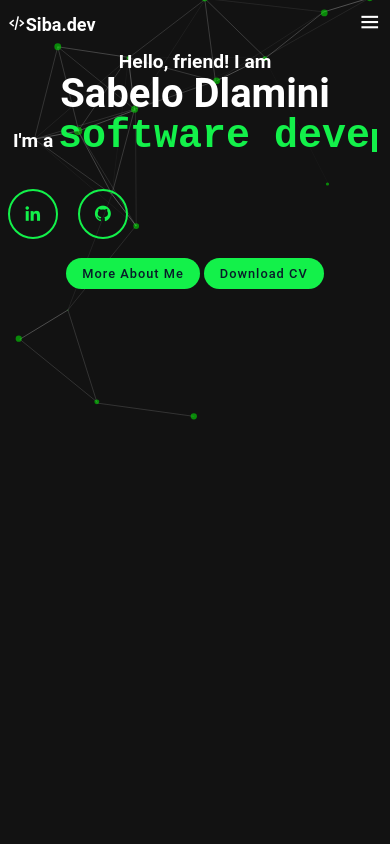
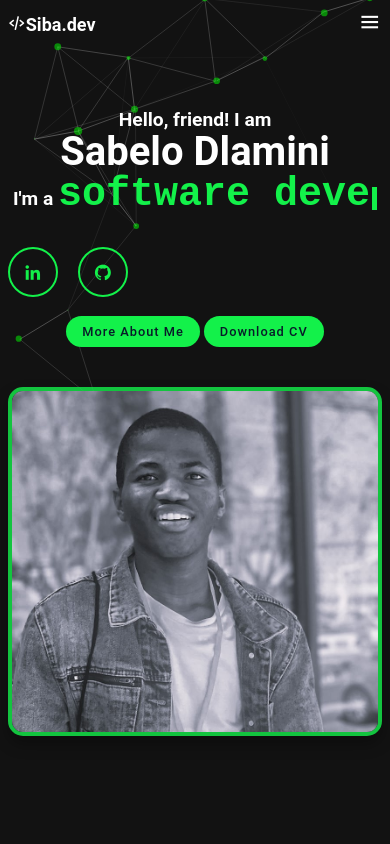
Before and after one commit to sabelosiba/portfolio, a plain HTML site: page index.html in a window 390 px wide. Shown: the top 844 px of the page. Drawn offline with nearby package versions, Linux system fonts and the light colour scheme.

Commit message:
upload image

```diff
--- a/index.html
+++ b/index.html
@@ -38,7 +38,11 @@
             <a href="#about" class="btn-box">More About Me</a>
             <a href="data/Sabelo Dlamini CV_240621_101808.pdf" class="btn-cv" download>Download CV</a>
         </div>
+        <div class="home-image">
+            <img src="data/portfolio-image.jpg" alt="Sabelo Dlamini Portfolio"  width="400" height="500">
+        </div>
     </section>
+
 
     <section class="about" id="about">
     <div class="about-container">
@@ -55,7 +59,7 @@
             <div class="interests">
                 <p>
                     computer <span class="highlight">networks</span> |
-                    cybersecurity <span class="highlight">development</span> |
+                    cybersecurity |
                     software <span class="highlight">development</span> |
                     cloud <span class="highlight">computing</span>
                 </p>
@@ -322,7 +326,7 @@
                                     <a href="https://github.com/sabelosiba/PowerBI" data-tooltip=""><i class='bx bxl-github'></i></a>
                                 </li>
                                 <li>
-                                    <a href="#" data-tooltip=""><i class='bx bx-slideshow'></i></a>
+                                    <a href="https://www.canva.com/design/DAGIjycehlw/KA8FNxNcosbojZotD2xzhQ/edit?utm_content=DAGIjycehlw&utm_campaign=designshare&utm_medium=link2&utm_source=sharebutton" data-tooltip=""><i class='bx bx-slideshow'></i></a>
                                 </li>
                             </ul>
                         </div>
@@ -374,13 +378,13 @@
                                 <a href="#" data-tooltip=""><i class='bx bxl-github'></i></a>
                             </li>
                             <li>
-                                <a href="#" data-tooltip=""><i class='bx bx-slideshow'></i></a>
+                                <a href="https://www.canva.com/design/DAGLXz8K-Rs/6DrzhObZjIemmt-FPvZ0JA/edit?utm_content=DAGLXz8K-Rs&utm_campaign=designshare&utm_medium=link2&utm_source=sharebutton" data-tooltip=""><i class='bx bx-slideshow'></i></a>
                             </li>
                         </ul>
                     </div>
                 </div>
                 <div class="project-image">
-                    <img src="data/functionappflow.jpg" alt="Project 2">
+                    <img src="data/funct.PNG" alt="Project 2">
                 </div>
             </div>
             <button class="next-button"><svg xmlns="http://www.w3.org/2000/svg" width="60" height="60" viewBox="0 0 24 24" style="fill: rgba(0, 0, 0, 1);transform: rotate(180deg);msFilter: progid:DXImageTransform.Microsoft.BasicImage(rotation=2);"><path d="M21 11H6.414l5.293-5.293-1.414-1.414L2.586 12l7.707 7.707 1.414-1.414L6.414 13H21z"></path></svg></button>
--- a/stylesheet.css
+++ b/stylesheet.css
@@ -161,21 +161,31 @@ body.dark-mode {
     background: transparent; /* Adjust this if you have a specific background color or image */
     color: #ffffff;
     overflow: hidden; /* Ensure no overflow issues */
+    position: relative;
 }
 
 #particles-js {
-    background: #121212(184, 182, 182);
+    background: #121212;
     position: absolute;
     top: 0;
-    right: 0;
-    width: 50%;
-    height: 100%;
-    z-index: 1; /* Behind the content */
+    left: 0;
+    width: 100%; /* Cover the full width of the .home section */
+    height: 100%; /* Cover the full height of the .home section */
+    z-index: 1; /* Behind the content and image */
 }
 
 .home-content {
     width: 50%;
     z-index: 2; /* Above the particles */
+}
+
+.home-image {
+    width: 50%;
+    z-index: 3; /* Above the particles */
+    display: flex;
+    align-items: center;
+    justify-content: center;
+    position: relative;
 }
 
 .home-content h1 {
@@ -196,7 +206,7 @@ body.dark-mode {
 .home-sci {
     margin-top: 30px;
     display: flex;
-    justify-content: left; /* Center icons horizontally */
+    justify-content: left; /* Align icons to the left */
     gap: 20px;
 }
 
@@ -243,12 +253,30 @@ body.dark-mode {
     background: rgb(19, 241, 74); /* CV button specific background color */
 }
 
+.home-image img {
+    max-width: 100%;
+    height: auto;
+    border-radius: 15px; /* Rounded corners */
+    border: 4px solid rgba(19, 241, 74, 0.8); /* Soft green border with opacity */
+    box-shadow: 0px 8px 15px rgba(0, 0, 0, 0.3); /* Smooth shadow for depth */
+    z-index: 4; /* Ensure the image is above all elements */
+    transition: transform 0.3s ease, box-shadow 0.3s ease; /* Add smooth hover transition */
+}
+
+.home-image img:hover {
+    transform: scale(1.05); /* Slight zoom on hover */
+    box-shadow: 0 0 5px rgb(190, 223, 223),
+                0 0 25px rgb(190, 223, 223),
+                0 0 50px rgb(190, 223, 223); /* Enhance shadow on hover */
+}
+
+
 /* Responsive styles */
 @media (max-width: 768px) {
     .home {
+        flex-direction: column;
+        justify-content: center;
         padding: 50px 5%;
-        flex-direction: column; /* Stack content and particles vertically */
-        text-align: center;
     }
 
     #particles-js {
@@ -258,7 +286,8 @@ body.dark-mode {
 
     .home-content {
         width: 100%;
-        margin-top: 20px;
+        text-align: center;
+        margin-bottom: 20px;
     }
 
     .home-content h1 {
@@ -276,6 +305,16 @@ body.dark-mode {
     .btn-box, .btn-cv {
         font-size: 0.9rem;
         padding: 10px 20px;
+    }
+
+    .home-image {
+        width: 100%;
+        text-align: center;
+        margin-top: 20px;
+    }
+
+    .home-image img {
+        width: 80%; /* Adjust the size for smaller screens */
     }
 }
 
@@ -300,13 +339,16 @@ body.dark-mode {
         font-size: 0.8rem;
         padding: 8px 16px;
     }
+
+    .home-image img {
+        width: 100%; /* Full width for mobile */
+    }
 }
-
 
 /* Typing Effect */
 .typed-text {
     font-family: 'Courier New', Courier, monospace;
-    color:rgb(19, 241, 74);
+    color: rgb(19, 241, 74);
     font-size: 40px;
     font-weight: bold;
 }
@@ -328,6 +370,7 @@ body.dark-mode {
     50% { opacity: 0; }
     100% { opacity: 1; }
 }
+
 
 /* About Section */
 .about {
```
Also changed, not shown: data/funct.PNG (added), data/portfolio-image.jpg (added), data/portfolio-image.png (added).
